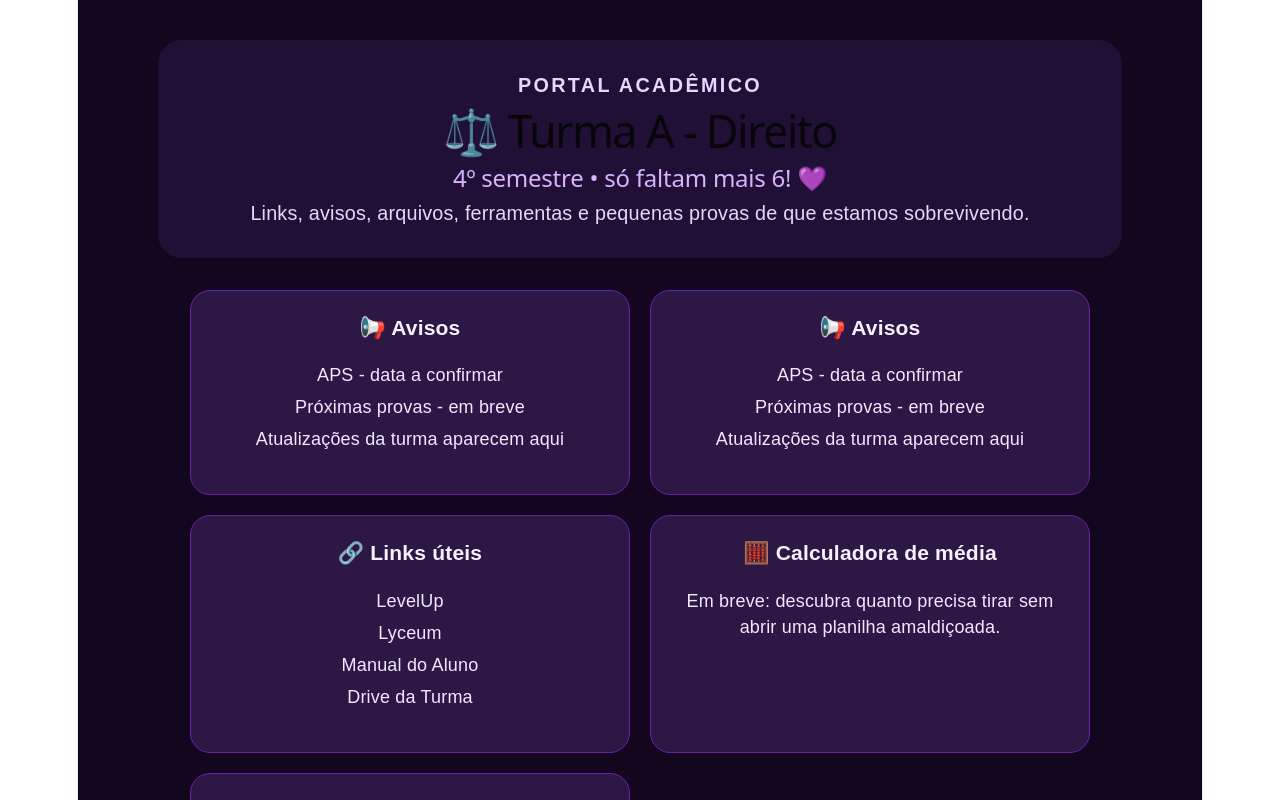
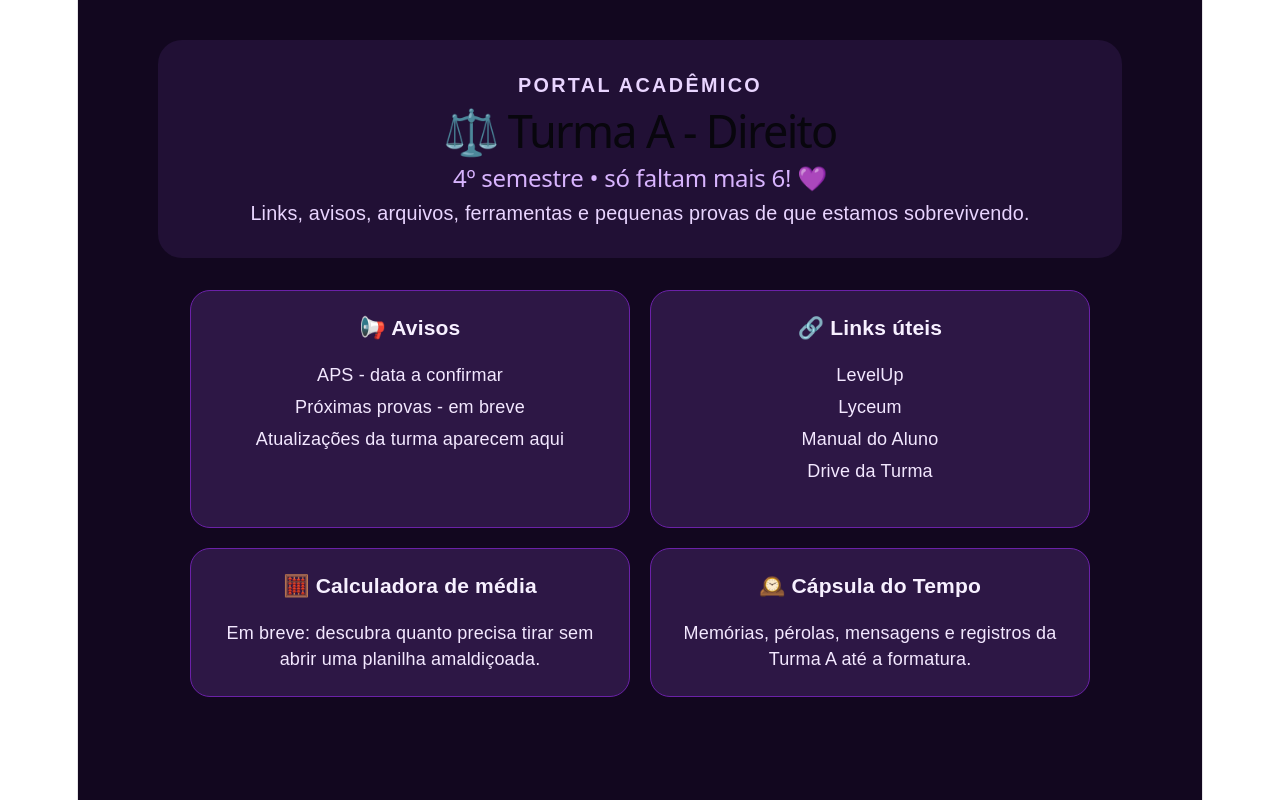
Before and after one commit to DraBeth/turma-a, a React (Vite) app: page / in a window 1280 px wide. Shown: the top 800 px of the page. Built offline with nearby package versions, Linux system fonts and the light colour scheme.

Commit message:
Refatora cards e separa dados em arquivos

```diff
--- a/src/App.jsx
+++ b/src/App.jsx
@@ -1,56 +1,51 @@
 import './App.css'
 import Card from './components/Card'
+import links from './data/links'
+import avisos from './data/avisos'
 
 function App() {
   return (
     <main className="page">
       <section className="hero">
         <p className="eyebrow">Portal acadêmico</p>
+
         <h1>⚖️ Turma A - Direito</h1>
+
         <h2>4º semestre • só faltam mais 6! 💜</h2>
+
         <p>
           Links, avisos, arquivos, ferramentas e pequenas provas de que estamos sobrevivendo.
         </p>
       </section>
 
       <section className="grid">
-        <article className="card">
-          <h3>📢 Avisos</h3>
+        <Card titulo="📢 Avisos">
           <ul>
-            <li>APS - data a confirmar</li>
-            <li>Próximas provas - em breve</li>
-            <li>Atualizações da turma aparecem aqui</li>
+            {avisos.map((aviso) => (
+              <li key={aviso}>{aviso}</li>
+            ))}
           </ul>
-        </article>
+        </Card>
 
-    <Card titulo="📢 Avisos">
-  <ul>
-    <li>APS - data a confirmar</li>
-    <li>Próximas provas - em breve</li>
-    <li>Atualizações da turma aparecem aqui</li>
-  </ul>
-</Card>
-<Card titulo="🔗 Links úteis">
-  <ul>
-    <li>LevelUp</li>
-    <li>Lyceum</li>
-    <li>Manual do Aluno</li>
-    <li>Drive da Turma</li>
-  </ul>
-</Card>
-        <article className="card">
-          <h3>🧮 Calculadora de média</h3>
+        <Card titulo="🔗 Links úteis">
+          <ul>
+            {links.map((link) => (
+              <li key={link}>{link}</li>
+            ))}
+          </ul>
+        </Card>
+
+        <Card titulo="🧮 Calculadora de média">
           <p>
             Em breve: descubra quanto precisa tirar sem abrir uma planilha amaldiçoada.
           </p>
-        </article>
+        </Card>
 
-        <article className="card">
-          <h3>🕰️ Cápsula do Tempo</h3>
+        <Card titulo="🕰️ Cápsula do Tempo">
           <p>
             Memórias, pérolas, mensagens e registros da Turma A até a formatura.
           </p>
-        </article>
+        </Card>
       </section>
     </main>
   )
--- /dev/null
+++ b/src/data/avisos.js
@@ -0,0 +1,7 @@
+const avisos = [
+  "APS - data a confirmar",
+  "Próximas provas - em breve",
+  "Atualizações da turma aparecem aqui"
+]
+
+export default avisos
--- /dev/null
+++ b/src/data/links.js
@@ -0,0 +1,8 @@
+const links = [
+  "LevelUp",
+  "Lyceum",
+  "Manual do Aluno",
+  "Drive da Turma"
+]
+
+export default links
```
Also changed, not shown: src/pages/Home.jsx (added).
